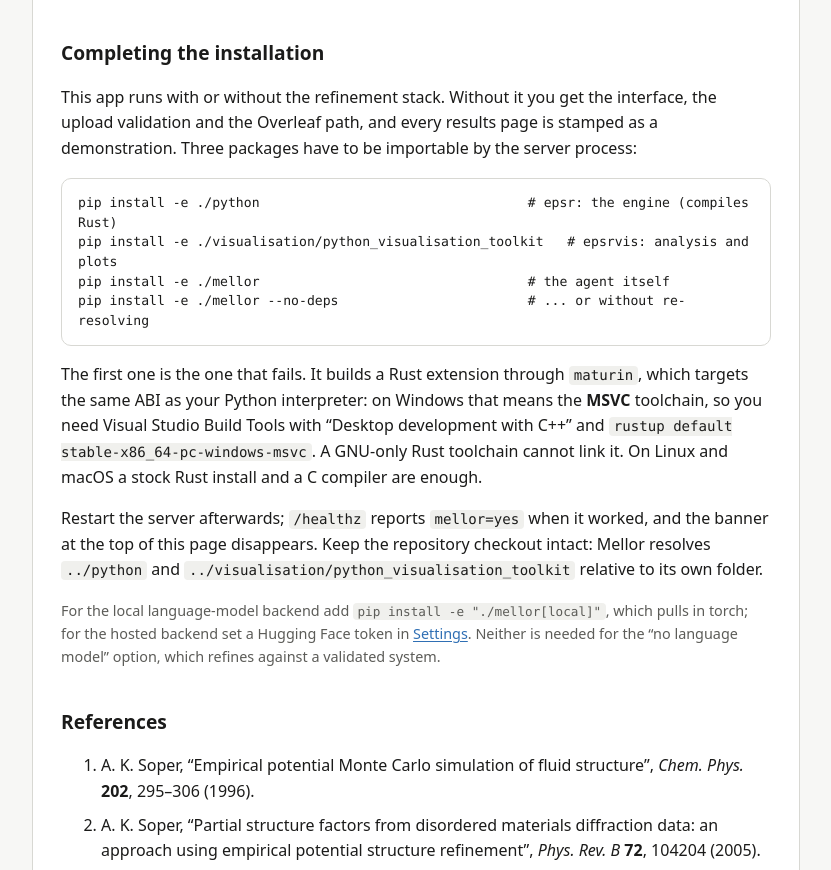
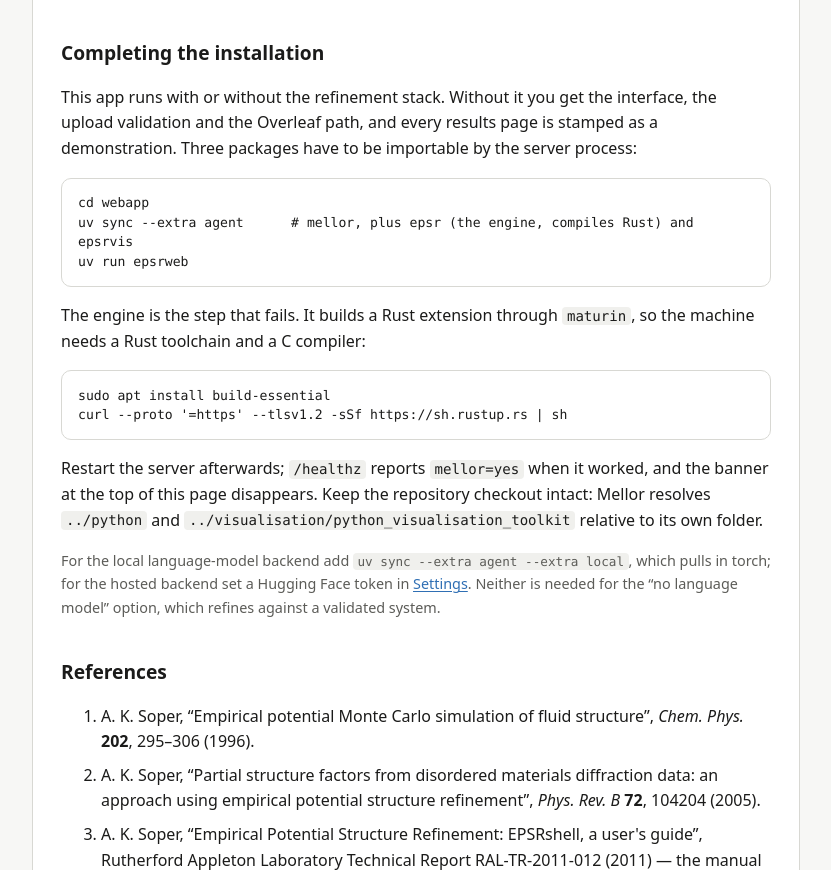
Before and after one commit to IzzyRodger-edb/EPSR_hackathon2026, a FastAPI app: page /about in a window 1280 px wide. Shown: the part 2362-3232 px from the top of the page, without its empty margins (68-899 px from the left). Run offline with FastAPI, Linux system fonts and the light colour scheme.

Commit message:
Modified the webapp to use UV for package management, linux compatibility

```diff
--- a/webapp/src/epsrweb/__main__.py
+++ b/webapp/src/epsrweb/__main__.py
@@ -1,4 +1,4 @@
-"""`python -m epsrweb` -- run the development server.
+"""`uv run epsrweb` (or `python -m epsrweb`) -- run the development server.
 
 Jobs are started with multiprocessing's "spawn" method, so the reloader is off
 by default: a reload would orphan a running refinement.
--- a/webapp/src/epsrweb/config.py
+++ b/webapp/src/epsrweb/config.py
@@ -1,7 +1,7 @@
 """Configuration, read once from the environment.
 
 Everything the app needs to know about the machine it runs on is here. The
-defaults are chosen so that `python -m epsrweb` works on a laptop with no
+defaults are chosen so that `uv run epsrweb` works on a laptop with no
 environment set at all; everything that matters for a real deployment
 (`EPSRWEB_SECRET_KEY`, the worker count, the data root) is overridable.
 """
--- a/webapp/src/epsrweb/mellor_adapter.py
+++ b/webapp/src/epsrweb/mellor_adapter.py
@@ -44,10 +44,10 @@ def mellor_status() -> dict[str, object]:
     """
     for module, hint in (
         ("epsr", "the EPSR engine is not installed: build it with "
-                 "`pip install -e ./python` (needs a Rust toolchain whose linker works)"),
+                 "`uv sync --extra agent` in webapp/ (needs a Rust toolchain and a C compiler)"),
         ("epsrvis", "the plotting toolkit is not installed: "
-                    "`pip install -e ./visualisation/python_visualisation_toolkit`"),
-        ("mellor", "the agent is not installed: `pip install -e ./mellor`"),
+                    "`uv sync --extra agent` in webapp/"),
+        ("mellor", "the agent is not installed: `uv sync --extra agent` in webapp/"),
     ):
         if importlib.util.find_spec(module) is None:
             return {"available": False, "reason": hint, "missing": module}
--- a/webapp/src/epsrweb/templates/about.html
+++ b/webapp/src/epsrweb/templates/about.html
@@ -127,18 +127,15 @@
     the upload validation and the Overleaf path, and every results page is stamped as a
     demonstration. Three packages have to be importable by the server process:
   </p>
-  <pre class="code">pip install -e ./python                                  # epsr: the engine (compiles Rust)
-pip install -e ./visualisation/python_visualisation_toolkit   # epsrvis: analysis and plots
-pip install -e ./mellor                                  # the agent itself
-pip install -e ./mellor --no-deps                        # ... or without re-resolving</pre>
+  <pre class="code">cd webapp
+uv sync --extra agent      # mellor, plus epsr (the engine, compiles Rust) and epsrvis
+uv run epsrweb</pre>
   <p>
-    The first one is the one that fails. It builds a Rust extension through
-    <code>maturin</code>, which targets the same ABI as your Python interpreter: on Windows
-    that means the <strong>MSVC</strong> toolchain, so you need Visual Studio Build Tools
-    with &ldquo;Desktop development with C++&rdquo; and
-    <code>rustup default stable-x86_64-pc-windows-msvc</code>. A GNU-only Rust toolchain
-    cannot link it. On Linux and macOS a stock Rust install and a C compiler are enough.
+    The engine is the step that fails. It builds a Rust extension through
+    <code>maturin</code>, so the machine needs a Rust toolchain and a C compiler:
   </p>
+  <pre class="code">sudo apt install build-essential
+curl --proto '=https' --tlsv1.2 -sSf https://sh.rustup.rs | sh</pre>
   <p>
     Restart the server afterwards; <code>/healthz</code> reports <code>mellor=yes</code>
     when it worked, and the banner at the top of this page disappears. Keep the repository
@@ -146,7 +143,7 @@ pip install -e ./mellor --no-deps                        # ... or without re-res
     <code>../visualisation/python_visualisation_toolkit</code> relative to its own folder.
   </p>
   <p class="quiet">
-    For the local language-model backend add <code>pip install -e "./mellor[local]"</code>,
+    For the local language-model backend add <code>uv sync --extra agent --extra local</code>,
     which pulls in torch; for the hosted backend set a Hugging Face token in
     <a href="/settings">Settings</a>. Neither is needed for the
     &ldquo;no language model&rdquo; option, which refines against a validated system.
--- a/webapp/src/epsrweb/templates/instructions.html
+++ b/webapp/src/epsrweb/templates/instructions.html
@@ -142,7 +142,7 @@
     input file embedded. It reproduces the refinement with only the open-source wrapper and
     toolkit &mdash; no language model:
   </p>
-  <pre class="code">python run_water.py --out DIR</pre>
+  <pre class="code">python3 run_water.py --out DIR</pre>
   <p>
     EPSR runs with EPSR's defaults throughout: <code>nq 600</code>, <code>qstep 0.05</code>,
     <code>ntimes 5</code>, <code>feedback 0.9</code>.
```
Also changed, not shown: webapp/pyproject.toml (+12 -3 lines), webapp/README.md, 3 other files.
